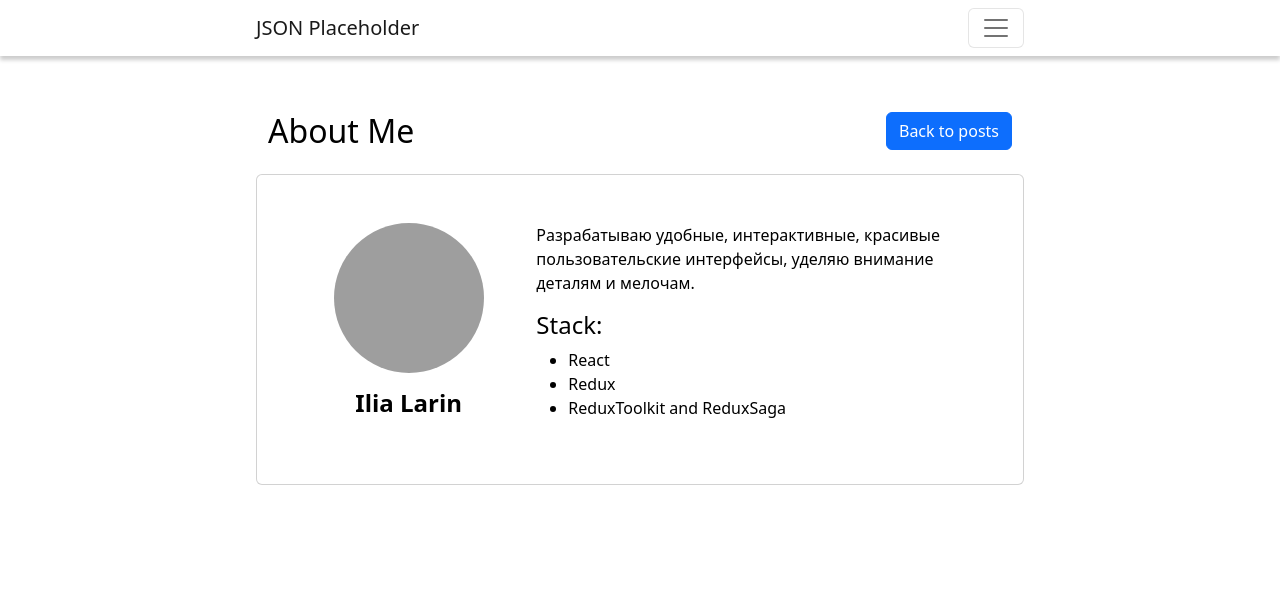
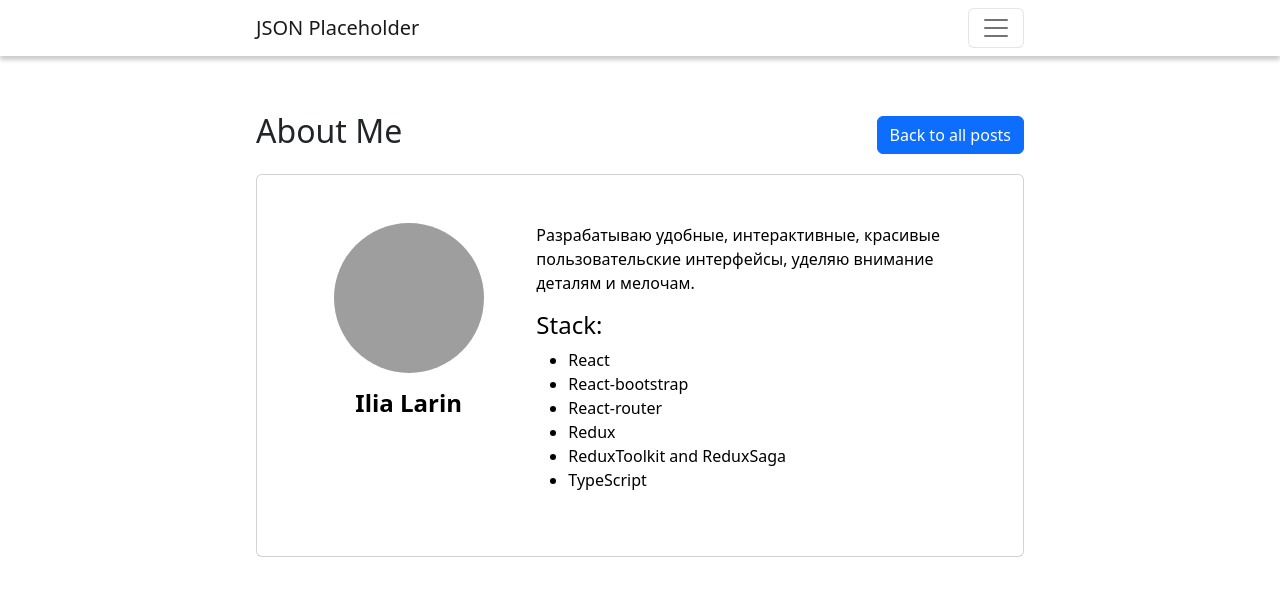
Before and after one commit to Oryatory/MitraSoftTestApp, a React (Vite) app: page /about in a window 1280 px wide. Shown: the top 596 px of the page. Built offline with nearby package versions, Linux system fonts and the light colour scheme; grey boxes are pictures that could not be loaded.

Commit message:
added error handling for comments, added sort label, some layout fixes

```diff
--- a/src/components/buttons/AlphabetSortBtn.tsx
+++ b/src/components/buttons/AlphabetSortBtn.tsx
@@ -8,13 +8,25 @@ import {
 import alphabetSort from "../../filters/alphabetSort";
 import { useDispatch, useSelector } from "react-redux";
 import { RootState } from "../../redux/store";
+import { memo } from "react";
 
-const AlphabetSortBtn = () => {
+const AlphabetSortBtn = memo(() => {
   const dispatch = useDispatch();
-  const { displayedPosts, isSortAscending } = useSelector(
+  const { displayedPosts, isSortAscending, isSorted } = useSelector(
     (store: RootState) => store?.displayedPostsSlice || {}
   );
   return (
+    <div
+      className="d-flex justify-content-end flex-nowrap align-items-center gap-2"
+      style={{ flexDirection: "row" }}
+    >
+      {isSorted ? (
+        isSortAscending ? (
+          <p style={{ margin: 0, width: "auto" }}>sorted alphabetically</p>
+        ) : (
+          <p style={{ margin: 0, width: "auto" }}>sorted backwards</p>
+        )
+      ) : null}
       <Button
         variant="secondary"
         style={{
@@ -33,11 +45,14 @@ const AlphabetSortBtn = () => {
         }}
       >
         {!isSortAscending ? (
+          <>
             <BsSortAlphaDown style={{ fontSize: "1.8rem" }} />
+          </>
         ) : (
           <BsSortAlphaUpAlt style={{ fontSize: "1.8rem" }} />
         )}
       </Button>
+    </div>
   );
-};
+});
 export default AlphabetSortBtn;
--- a/src/components/comments/Сomments.tsx
+++ b/src/components/comments/Сomments.tsx
@@ -8,7 +8,7 @@ interface CommentsProps {
 }
 
 const Comments = ({ id }: CommentsProps) => {
-  const { comments, commentsIsLoading } = useSelector(
+  const { comments, commentsIsLoading, commentsError } = useSelector(
     (store: RootState) => store?.commentsSlice?.allComments?.[id] || {}
   );
   return comments && !commentsIsLoading ? (
@@ -36,6 +36,8 @@ const Comments = ({ id }: CommentsProps) => {
           ))}
       </div>
     </Placeholder>
+  ) : commentsError !== "" ? (
+    <p>{commentsError}</p>
   ) : null;
 };
 export default Comments;
--- a/src/components/postsList/PostsList.tsx
+++ b/src/components/postsList/PostsList.tsx
@@ -2,7 +2,6 @@ import Post from "../post/Post";
 import PostPlaceholder from "../post/PostPlaceholder";
 import { useSelector } from "react-redux";
 import { RootState } from "../../redux/store";
-import { Row, Col } from "react-bootstrap";
 import Pagination from "../pagination/Pagination";
 import AlphabetSortBtn from "../buttons/AlphabetSortBtn";
 
@@ -16,7 +15,7 @@ const PostsList = ({ postsError, postsIsLoading, title }: PostListProps) => {
   const { displayedPosts } = useSelector(
     (store: RootState) => store?.displayedPostsSlice || {}
   );
-
+  const { searchTerm } = useSelector((store: RootState) => store?.searchSlice);
   const { currentPage, itemsPerPage } = useSelector(
     (store: RootState) => store?.paginationSlice || {}
   );
@@ -39,14 +38,16 @@ const PostsList = ({ postsError, postsIsLoading, title }: PostListProps) => {
       {totalPages > 1 && !postsIsLoading && (
         <Pagination totalPages={totalPages} currentPage={currentPage} />
       )}
-      <Row>
-        <Col>
-          <h2 style={{ color: "#000" }}>{title}:</h2>
-        </Col>
-        <Col className="d-flex justify-content-end align-items-center">
-          <AlphabetSortBtn />
-        </Col>
-      </Row>
+      <div
+        className="d-flex justify-content-between flex-nowrap"
+        style={{ flexDirection: "row" }}
+      >
+        <h2 style={{ color: "#000" }}>
+          {searchTerm !== "" ? `Posts matching "${searchTerm}" request` : title}
+          :
+        </h2>
+        <AlphabetSortBtn />
+      </div>
 
       {postsIsLoading
         ? Array(5)
--- a/src/index.css
+++ b/src/index.css
@@ -40,7 +40,7 @@ header {
   text-transform: uppercase;
 }
 
-.container > :first-child {
+.container > * {
   max-width: 768px;
   margin: auto;
 }
--- a/src/pages/AboutMePage/AboutMePage.tsx
+++ b/src/pages/AboutMePage/AboutMePage.tsx
@@ -1,22 +1,16 @@
-import { Container, Card, Row, Col, Button } from "react-bootstrap";
-import { Link } from "react-router-dom";
+import { Container, Card, Row, Col } from "react-bootstrap";
+import BackToAllPostsBtn from "../../components/buttons/BackToAllPostsBtn";
 
 const AboutMePage = () => {
   return (
     <Container>
-      <Row style={{ color: "#000" }} className="pb-3">
-        <Col>
-          <h2>About Me</h2>
-        </Col>
-        <Col>
-          <Button variant="primary" className="float-end text-reset">
-            <Link to="/" style={{ textDecoration: "none", color: "#fff" }}>
-              {" "}
-              Back to posts
-            </Link>
-          </Button>
-        </Col>
-      </Row>
+      <div
+        className="d-flex justify-content-between flex-nowrap align-items-center gap-2 mb-3"
+        style={{ flexDirection: "row" }}
+      >
+        <h2>About Me</h2>
+        <BackToAllPostsBtn />
+      </div>
 
       <Card style={{ color: "#000", maxWidth: "768px" }} className="m-auto p-5">
         <Row>
@@ -43,8 +37,11 @@ const AboutMePage = () => {
             <Card.Text className="h4">Stack:</Card.Text>
             <ul>
               <li>React</li>
+              <li>React-bootstrap</li>
+              <li>React-router</li>
               <li>Redux</li>
               <li>ReduxToolkit and ReduxSaga</li>
+              <li>TypeScript</li>
             </ul>
           </Col>
         </Row>
--- a/src/pages/UserPostsPage.tsx/UserPostsPages.tsx
+++ b/src/pages/UserPostsPage.tsx/UserPostsPages.tsx
@@ -6,20 +6,21 @@ import { useDispatch, useSelector } from "react-redux";
 import { RootState } from "../../redux/store";
 import { useEffect } from "react";
 import SearchInput from "../../components/searchInput/SearchInput";
-import { Container, Row, Col } from "react-bootstrap";
+import { Container } from "react-bootstrap";
 import { setCurrentPage } from "../../redux/reducers/paginationSlice";
 import BackToAllPostsBtn from "../../components/buttons/BackToAllPostsBtn";
 import { setSearchTerm } from "../../redux/reducers/searchSlice";
+import { setIsSorted } from "../../redux/reducers/displayedPostsSlice";
 
 const UserPostsPages = () => {
   const { id } = useParams();
   const dispatch = useDispatch();
-  const { searchTerm } = useSelector((store: RootState) => store?.searchSlice);
 
   useEffect(() => {
     dispatch({ type: "user/fetchUser", payload: id });
     dispatch(setCurrentPage(1));
-    if (searchTerm !== "") dispatch(setSearchTerm(""));
+    dispatch(setIsSorted(false));
+    dispatch(setSearchTerm(""));
   }, [dispatch]);
 
   const {
@@ -39,14 +40,14 @@ const UserPostsPages = () => {
         ) : user ? (
           <UserInfo user={user} />
         ) : (
-          <Row className="display-flex justify-space-between">
-            <Col>
-              <p>{userInfoError}</p>
-            </Col>
-            <Col className="d-flex justify-content-end">
-              <BackToAllPostsBtn />
-            </Col>
-          </Row>
+          <div
+            className="d-flex flex-nowrap justify-content-between"
+            style={{ flexDirection: "row" }}
+          >
+            <p>{userInfoError}</p>
+
+            <BackToAllPostsBtn />
+          </div>
         )}
         <PostsList
           postsError={userPostsError}
--- a/src/pages/postsPage/postsPage.tsx
+++ b/src/pages/postsPage/postsPage.tsx
@@ -6,6 +6,7 @@ import { RootState } from "../../redux/store";
 import { useSelector } from "react-redux";
 import SearchInput from "../../components/searchInput/SearchInput";
 import { setSearchTerm } from "../../redux/reducers/searchSlice";
+import { setIsSorted } from "../../redux/reducers/displayedPostsSlice";
 
 const PostsPage = () => {
   const { postsError, postsIsLoading } = useSelector(
@@ -17,6 +18,7 @@ const PostsPage = () => {
   useEffect(() => {
     dispatch({ type: "posts/fetchPosts" });
     dispatch(setSearchTerm(""));
+    dispatch(setIsSorted(false));
   }, [dispatch]);
 
   return (
--- a/src/redux/reducers/commentsSlice.ts
+++ b/src/redux/reducers/commentsSlice.ts
@@ -9,6 +9,7 @@ export interface CommentData {
 interface Comment {
   comments?: CommentData[];
   commentsIsLoading?: boolean;
+  commentsError?: string;
 }
 
 interface CommentsState {
@@ -34,13 +35,17 @@ const commentsSlice = createSlice({
       state.allComments = action.payload.reduce((acc, comment) => {
         return {
           ...acc,
-          [comment]: { commentsIsLoading: false },
+          [comment]: { commentsIsLoading: false, commentsError: "" },
         };
       }, {});
     },
     setCommentsIsLoading: (state, action: PayloadAction<number>) => {
       const isLoading = state.allComments[action.payload].commentsIsLoading;
       state.allComments[action.payload].commentsIsLoading = !isLoading;
+    },
+    setCommentsError: (state, action: PayloadAction<number>) => {
+      state.allComments[action.payload].commentsError =
+        "Error fetching comments...";
     },
   },
 });
@@ -49,6 +54,7 @@ export const {
   setComments,
   setInitialComments,
   setCommentsIsLoading,
+  setCommentsError,
   deleteComments,
 } = commentsSlice.actions;
 export default commentsSlice.reducer;
--- a/src/redux/sagas/commentsSaga.ts
+++ b/src/redux/sagas/commentsSaga.ts
@@ -1,5 +1,9 @@
 import { takeEvery, put, call, delay } from "redux-saga/effects";
-import { setCommentsIsLoading, setComments } from "../reducers/commentsSlice";
+import {
+  setCommentsIsLoading,
+  setComments,
+  setCommentsError,
+} from "../reducers/commentsSlice";
 import { getComments } from "../../api";
 import { PayloadAction } from "@reduxjs/toolkit";
 
@@ -15,6 +19,8 @@ export function* handleComments(
     yield put(setCommentsIsLoading(postId));
   } catch (error) {
     console.log(error);
+    yield put(setCommentsIsLoading(action.payload));
+    yield put(setCommentsError(action.payload));
   }
 }
 
```
Lines whose indentation alone changed are shown as unchanged.
